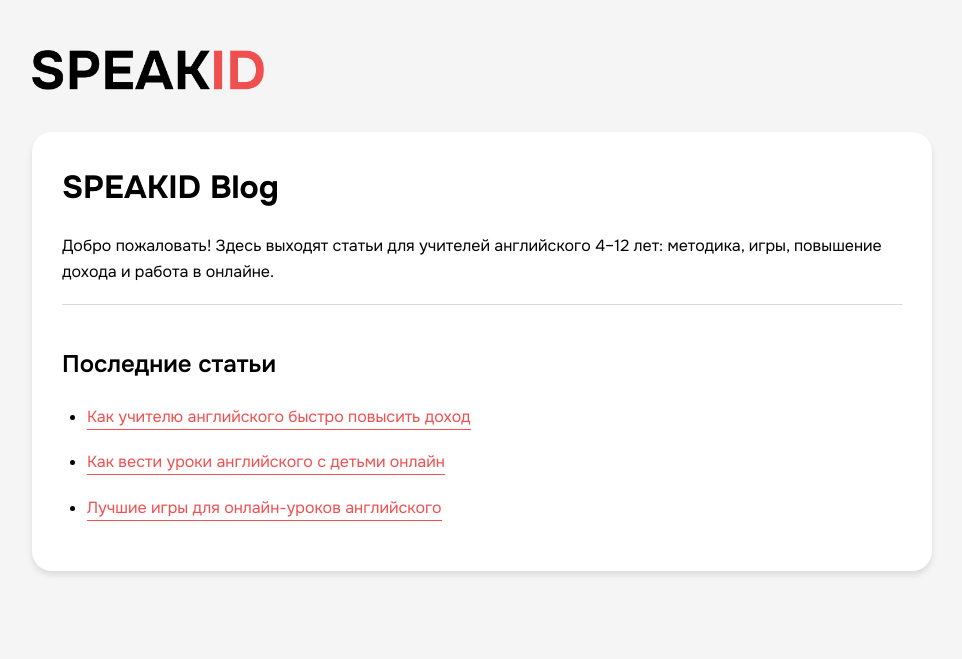
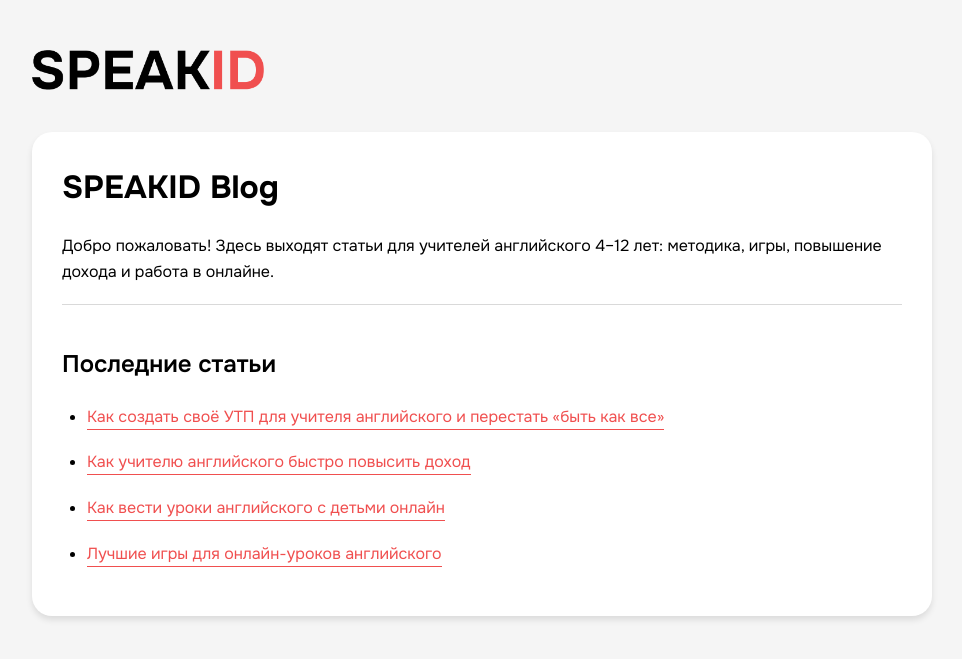
Before and after one commit to mvikdvwies/speakid-blog, a Jekyll site: the page built from index.md, in a window 1280 px wide. Shown: the top 659 px of the page, without its empty margins (158-1120 px from the left). Built offline with Jekyll 4.4.1, drawn with Linux system fonts in a browser that asks for light colours; our own code applies the rules of GitHub Pages for plain Markdown files.

Commit message:
Fix: Index.html added name of new article

```diff
--- a/index.md
+++ b/index.md
@@ -6,6 +6,8 @@
 
 ## Последние статьи
 
+- [Как создать своё УТП для учителя английского и перестать «быть как все»](posts/utp.md)
+
 - [Как учителю английского быстро повысить доход](posts/first-article.md)
 
 - [Как вести уроки английского с детьми онлайн](posts/lessons-for-kids-online.md)
```
